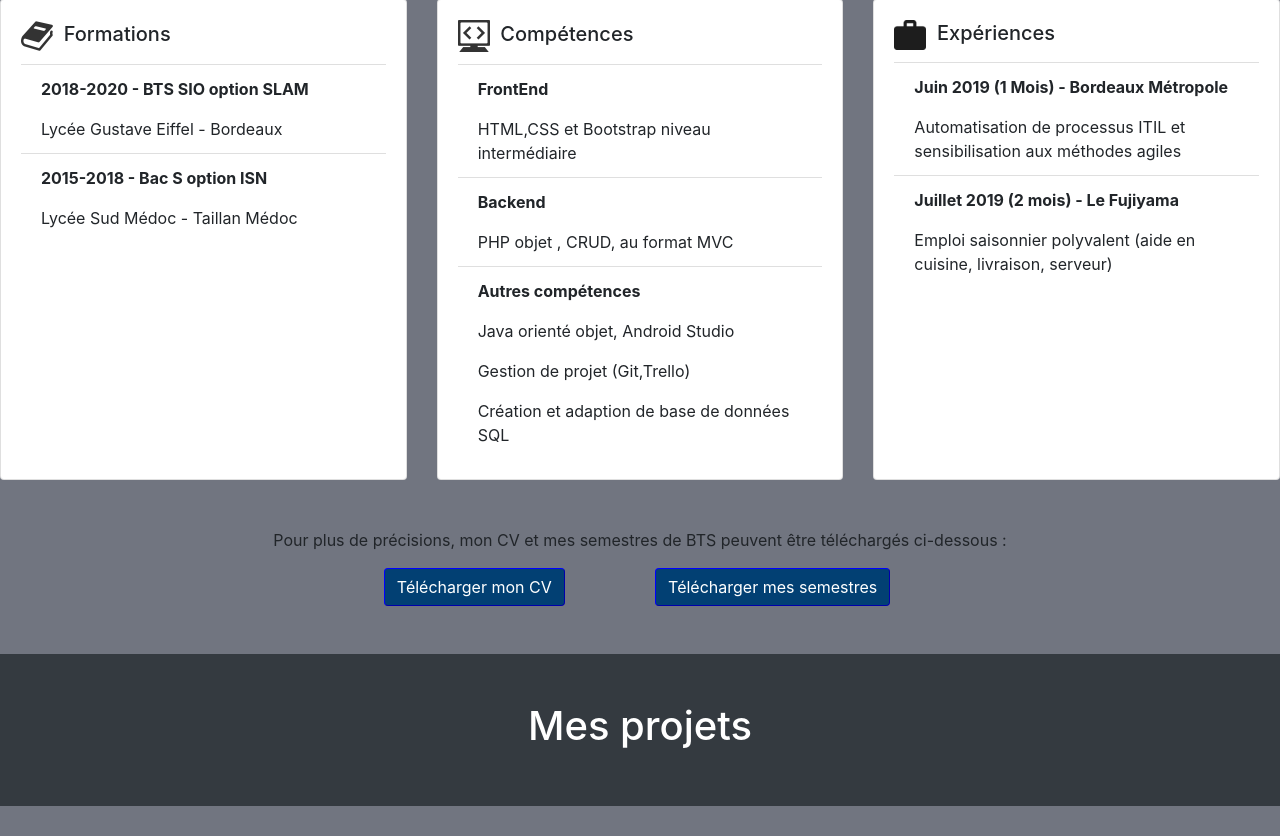
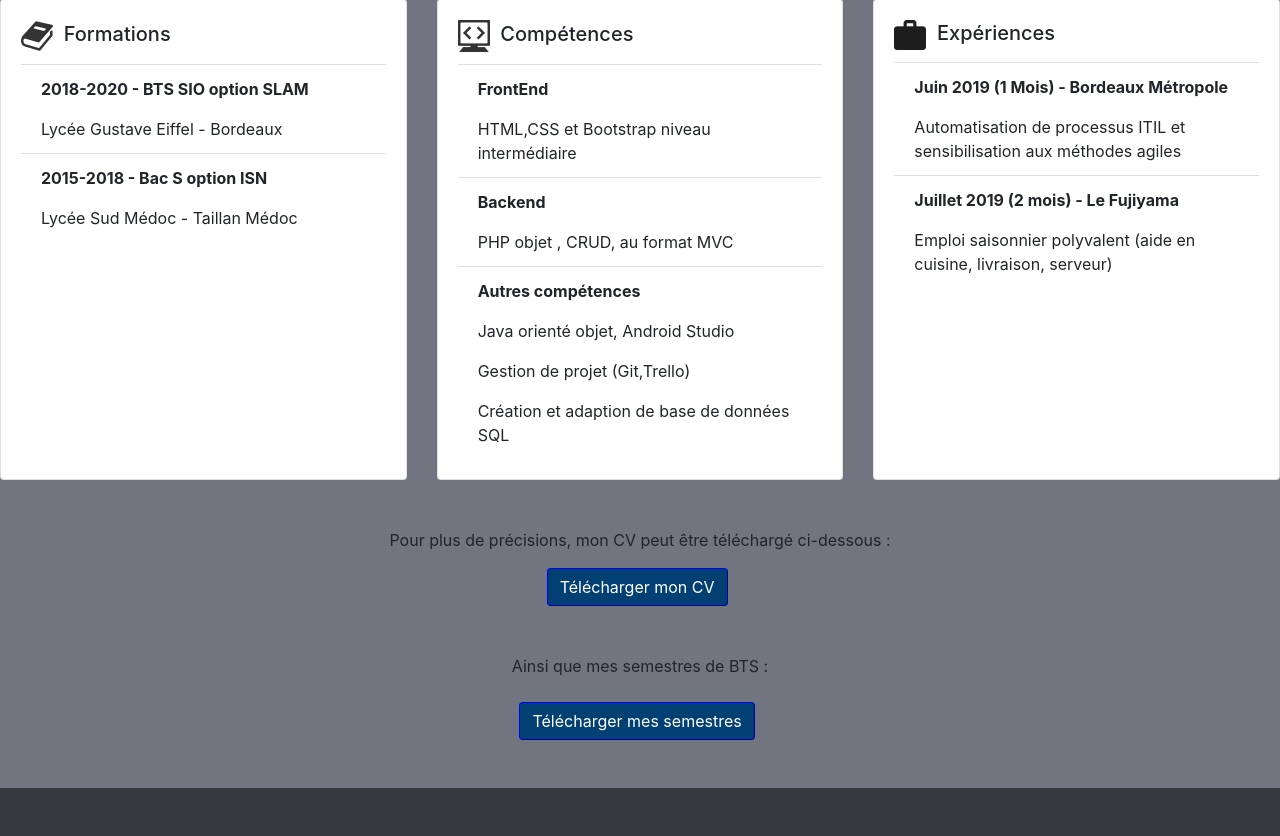
Before and after one commit to chiptu/SIte-CV-save, a PHP site: page /Site_CV2/index.php in a window 1280 px wide. Shown: the part 1452-2288 px from the top of the page. Run offline with PHP 8.4, Linux system fonts and the light colour scheme; some libraries are stand-ins or nearby versions.

Commit message:
semestres

```diff
--- a/index.php
+++ b/index.php
@@ -8,6 +8,7 @@
 <!DOCTYPE html>
 <html lang="fr">
 	<head>
+
 	<!--
 		HESITEZ PAS A TESTER LA PAGE 404 EN AJOUTANT UNE FIN D URL QUI N EXISTE PAS
 		-->
--- a/vue/vuePrincipal.php
+++ b/vue/vuePrincipal.php
@@ -128,36 +128,18 @@ Ce portfolio ( en cours de construction), que j’ai souhaité coder entièremen
              </div>
 
 	<br><br>
-		<p>Pour plus de précisions, mon CV et mes semestres de BTS peuvent être téléchargés ci-dessous :</p>
+		<p>Pour plus de précisions, mon CV peut être téléchargé ci-dessous :</p>
 
 		<div class="md-4 text-center">
     		<a class = "btn" href="images/cv.pdf" download="cv">Télécharger mon CV</a>
-
-			<a class = "btn" href="images/cv.pdf" download="cv">Télécharger mes semestres</a>
 		</div>
 
-		<!--
-		<a  data-toggle="modal" data-target="#popup{{$tag->id}}" class='btn btn-primary btn-lg text-white'>Supprimer</a>
-                            <a href='/admin/tags/edit/{{$tag->id}}' class='btn btn-primary btn-lg'>Modifier</a>
+		<p class="mt-5">Ainsi que mes semestres de BTS :</p>
 
-                              Pop Up suppression
-                        <div id="popup{{$tag->id}}" class="modal fade" role="dialog">
-                            <div class="modal-dialog modal-sm">
-                                <div class="modal-content">
-                                    <div class="modal-header">
-                                        <h4 class="modal-title text-center">Confirmer la suppression du tag</h4>
-                                         <button type="button" class="close text-right" data-dismiss="modal">&times;</button>
-                                    </div>
-                                    <div class="modal-body">
-                                        <div class = "row justify-content-between">
-                                            <a href='/admin/tags/delete/{{$tag->id}}' class="btn btn-danger btn-lg ml-5" >Oui</a>
-                                            <button type="button" class="btn btn-primary btn-lg mr-5" data-dismiss="modal">Non</button>
-                                        </div>
-                                    </div>
-                               </div>
-                            </div>
-                        </div>
-		-->
+		<div class="md-4 text-center">
+			<a class = "btn mt-2" href="images/semestres.pdf" download="semestres">Télécharger mes semestres</a>
+		</div>
+
 	<br><br>
 
 	</div>
```
Also changed, not shown: 1 other file.
